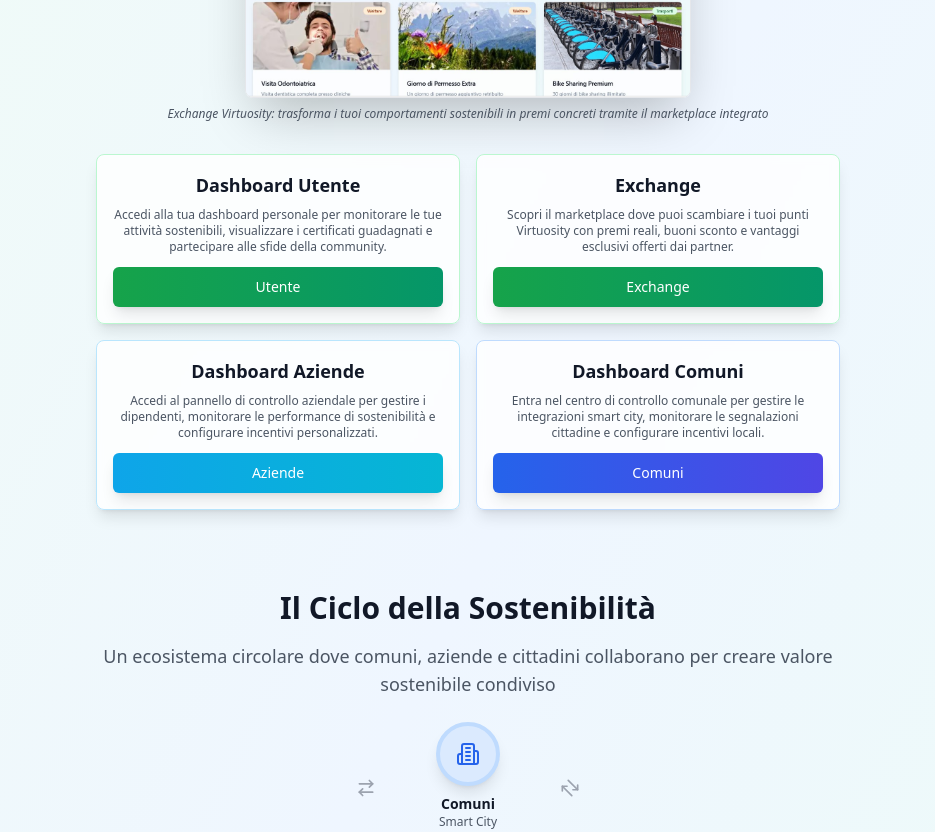
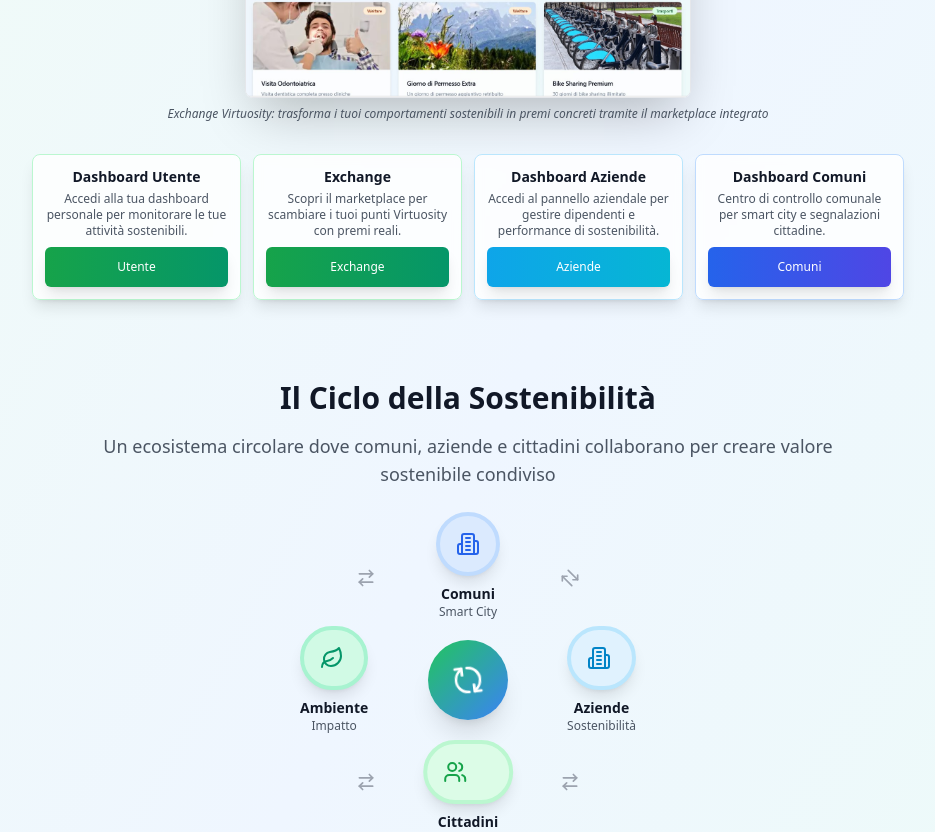
Before and after one commit to Virtuosityapp/ultimaversione, a React (Vite) app: page / in a window 1280 px wide. Shown: the part 686-1518 px from the top of the page, without its empty margins (172-1107 px from the left). Built offline with nearby package versions, Linux system fonts and the light colour scheme.

Commit message:
Refactor and position blocks
Reduce and horizontally position the green, purple, and orange blocks.

```diff
--- a/src/pages/Index.tsx
+++ b/src/pages/Index.tsx
@@ -65,60 +65,60 @@ const Index = () => {
               </p>
             </div>
 
-            {/* Four Dashboard Blocks - Reduced by 30% */}
-            <div className="grid grid-cols-1 md:grid-cols-2 gap-4 mb-6 sm:mb-8 max-w-3xl mx-auto px-3">
+            {/* Four Dashboard Blocks - Reduced and positioned horizontally */}
+            <div className="grid grid-cols-2 md:grid-cols-4 gap-2 sm:gap-3 mb-6 sm:mb-8 max-w-4xl mx-auto px-3">
 
               {/* User Dashboard Block */}
-              <div className="bg-white/80 backdrop-blur-sm rounded-lg p-4 shadow-lg border border-green-200 hover:shadow-xl transition-all duration-300">
-                <h3 className="text-lg font-bold text-gray-900 mb-2">Dashboard Utente</h3>
-                <p className="text-gray-600 mb-3 text-xs">
-                  Accedi alla tua dashboard personale per monitorare le tue attività sostenibili, visualizzare i certificati guadagnati e partecipare alle sfide della community.
+              <div className="bg-white/80 backdrop-blur-sm rounded-lg p-3 shadow-lg border border-green-200 hover:shadow-xl transition-all duration-300">
+                <h3 className="text-sm font-bold text-gray-900 mb-1">Dashboard Utente</h3>
+                <p className="text-gray-600 mb-2 text-xs">
+                  Accedi alla tua dashboard personale per monitorare le tue attività sostenibili.
                 </p>
                 <Button
                   onClick={() => navigate("/dashboard")}
-                  className="bg-gradient-to-r from-green-600 to-emerald-600 text-white px-4 py-2 text-sm hover:from-green-700 hover:to-emerald-700 transition-all duration-300 shadow-lg hover:shadow-xl w-full"
+                  className="bg-gradient-to-r from-green-600 to-emerald-600 text-white px-2 py-1 text-xs hover:from-green-700 hover:to-emerald-700 transition-all duration-300 shadow-lg hover:shadow-xl w-full"
                 >
                   {t('buttonUser')}
                 </Button>
               </div>
 
               {/* Exchange Dashboard Block */}
-              <div className="bg-white/80 backdrop-blur-sm rounded-lg p-4 shadow-lg border border-green-200 hover:shadow-xl transition-all duration-300">
-                <h3 className="text-lg font-bold text-gray-900 mb-2">Exchange</h3>
-                <p className="text-gray-600 mb-3 text-xs">
-                  Scopri il marketplace dove puoi scambiare i tuoi punti Virtuosity con premi reali, buoni sconto e vantaggi esclusivi offerti dai partner.
+              <div className="bg-white/80 backdrop-blur-sm rounded-lg p-3 shadow-lg border border-green-200 hover:shadow-xl transition-all duration-300">
+                <h3 className="text-sm font-bold text-gray-900 mb-1">Exchange</h3>
+                <p className="text-gray-600 mb-2 text-xs">
+                  Scopri il marketplace per scambiare i tuoi punti Virtuosity con premi reali.
                 </p>
                 <Button
                   onClick={() => navigate("/exchange")}
-                  className="bg-gradient-to-r from-green-600 to-emerald-600 text-white px-4 py-2 text-sm hover:from-green-700 hover:to-emerald-700 transition-all duration-300 shadow-lg hover:shadow-xl w-full"
+                  className="bg-gradient-to-r from-green-600 to-emerald-600 text-white px-2 py-1 text-xs hover:from-green-700 hover:to-emerald-700 transition-all duration-300 shadow-lg hover:shadow-xl w-full"
                 >
                   {t('buttonExchange')}
                 </Button>
               </div>
 
               {/* Companies Dashboard Block */}
-              <div className="bg-white/80 backdrop-blur-sm rounded-lg p-4 shadow-lg border border-sky-200 hover:shadow-xl transition-all duration-300">
-                <h3 className="text-lg font-bold text-gray-900 mb-2">Dashboard Aziende</h3>
-                <p className="text-gray-600 mb-3 text-xs">
-                  Accedi al pannello di controllo aziendale per gestire i dipendenti, monitorare le performance di sostenibilità e configurare incentivi personalizzati.
+              <div className="bg-white/80 backdrop-blur-sm rounded-lg p-3 shadow-lg border border-sky-200 hover:shadow-xl transition-all duration-300">
+                <h3 className="text-sm font-bold text-gray-900 mb-1">Dashboard Aziende</h3>
+                <p className="text-gray-600 mb-2 text-xs">
+                  Accedi al pannello aziendale per gestire dipendenti e performance di sostenibilità.
                 </p>
                 <Button
                   onClick={() => navigate("/dashboard-aziende")}
-                  className="bg-gradient-to-r from-sky-500 to-cyan-500 text-white px-4 py-2 text-sm hover:from-sky-600 hover:to-cyan-600 transition-all duration-300 shadow-lg hover:shadow-xl w-full"
+                  className="bg-gradient-to-r from-sky-500 to-cyan-500 text-white px-2 py-1 text-xs hover:from-sky-600 hover:to-cyan-600 transition-all duration-300 shadow-lg hover:shadow-xl w-full"
                 >
                   {t('buttonCompanies')}
                 </Button>
               </div>
 
               {/* Municipalities Dashboard Block */}
-              <div className="bg-white/80 backdrop-blur-sm rounded-lg p-4 shadow-lg border border-blue-200 hover:shadow-xl transition-all duration-300">
-                <h3 className="text-lg font-bold text-gray-900 mb-2">Dashboard Comuni</h3>
-                <p className="text-gray-600 mb-3 text-xs">
-                  Entra nel centro di controllo comunale per gestire le integrazioni smart city, monitorare le segnalazioni cittadine e configurare incentivi locali.
+              <div className="bg-white/80 backdrop-blur-sm rounded-lg p-3 shadow-lg border border-blue-200 hover:shadow-xl transition-all duration-300">
+                <h3 className="text-sm font-bold text-gray-900 mb-1">Dashboard Comuni</h3>
+                <p className="text-gray-600 mb-2 text-xs">
+                  Centro di controllo comunale per smart city e segnalazioni cittadine.
                 </p>
                 <Button
                   onClick={() => navigate("/comuni")}
-                  className="bg-gradient-to-r from-blue-600 to-indigo-600 text-white px-4 py-2 text-sm hover:from-blue-700 hover:to-indigo-700 transition-all duration-300 shadow-lg hover:shadow-xl w-full"
+                  className="bg-gradient-to-r from-blue-600 to-indigo-600 text-white px-2 py-1 text-xs hover:from-blue-700 hover:to-indigo-700 transition-all duration-300 shadow-lg hover:shadow-xl w-full"
                 >
                   {t('buttonMunicipalities')}
                 </Button>
```
